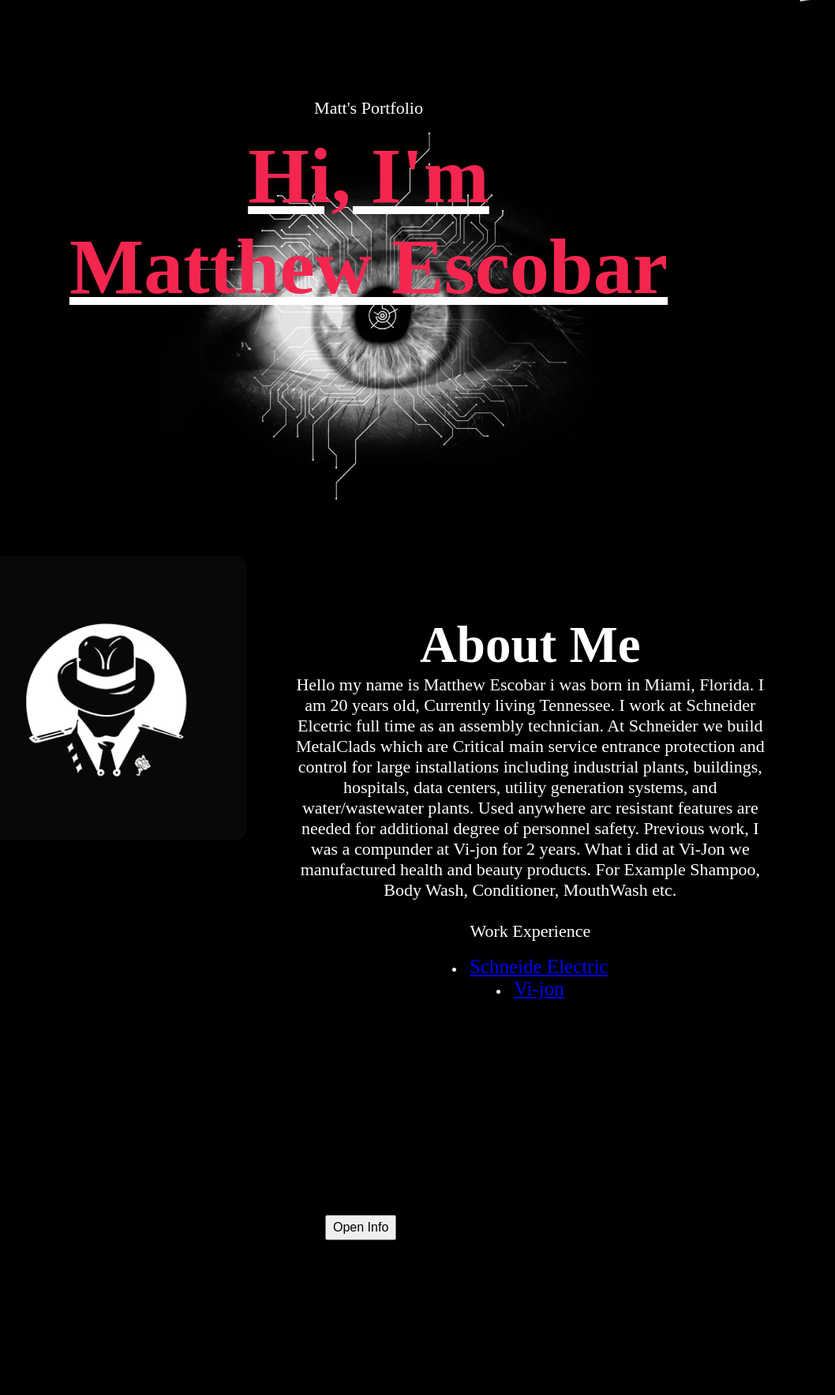
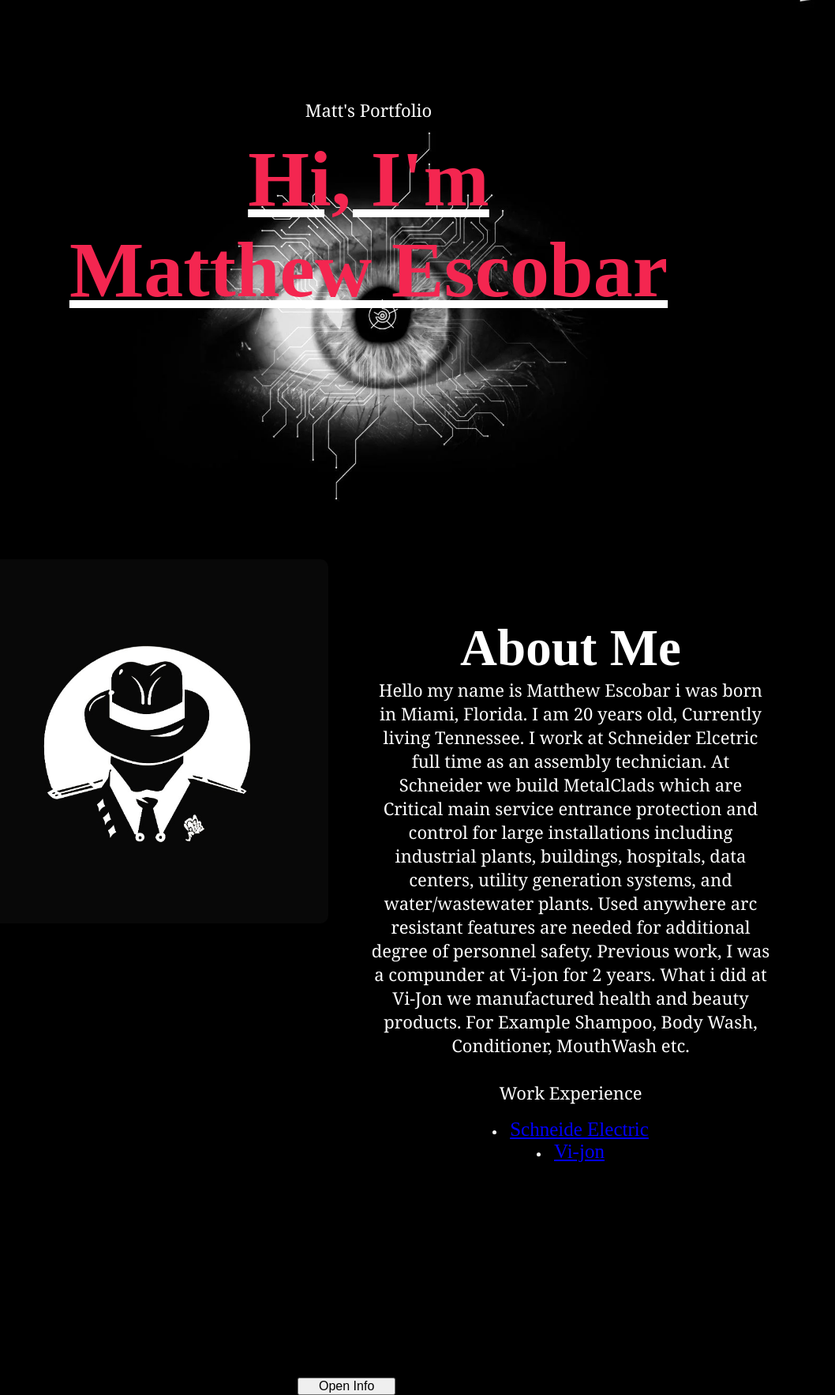
Before and after one commit to mattesco1022/capstone, a PHP site: page / in a window 1280 px wide. Shown: the whole page at 79% size, without its empty margins (173-1231 px from the left). Before the commit the page ends 1570 px from the top, so only its background shows below. Run offline with PHP 8.4, Linux system fonts and the light colour scheme.

Commit message:
re worked some code in html and css

```diff
--- a/index.html
+++ b/index.html
@@ -25,6 +25,7 @@
                     <div class="about-col-1">
                         <img src="photos/IMG_1635.JPG" alt="Logo for background">
                     </div>
+
                     <div class="about-col-2">
                         <h2 class="subtitle"><br>About Me</h2>
                         <p>Hello my name is Matthew Escobar i was born in Miami, Florida. I am 20 years old,
--- a/style.css
+++ b/style.css
@@ -54,14 +54,14 @@
     flex: wrap;
 }
 .about-col-1{
-    flex-basis: 35%;
+    flex-basis:45%;
 }
 .about-col-1 img{
     width: 100%;
-    border-radius: 15px;
+    border-radius: 10px;
 }
 .about-col-2{
-    flex-basis: 60%;
+    flex-basis: 50%;
 }
 .subtitle{
     font-size: 65px;
@@ -69,6 +69,7 @@
 }
 p{
     font-size: 22px;
+    font-family:Georgia, 'Times New Roman', Times, serif;
 }
 a{
     color: blue;
@@ -93,12 +94,11 @@
     align-items: center;
     justify-items: center;
     text-align: center;
-    padding: 5px 8px;
     margin-left: 5px;
     margin-right: 5px;
-    padding-top: 5px;
-    margin-bottom: 25px;
-}
+    margin-bottom: auto;
+    padding-left: 25px ;
+    padding-right: 25px;}
 .close-button{
     border-color: rgb(186, 3, 3);
     background-color: white;
@@ -112,11 +112,12 @@
     padding-top: 5px;
 }
 .lower-container{
-    background-color:black;
+    background-color:rgb(0, 0, 0);
     width: 500px;
     margin-left: auto;
     margin-right: auto;
-    padding-left: 190px;
+    padding-left: 155px;
+    padding-right: 55px ;
 }
 #modal.modal{
     background-color: bisque;
```
